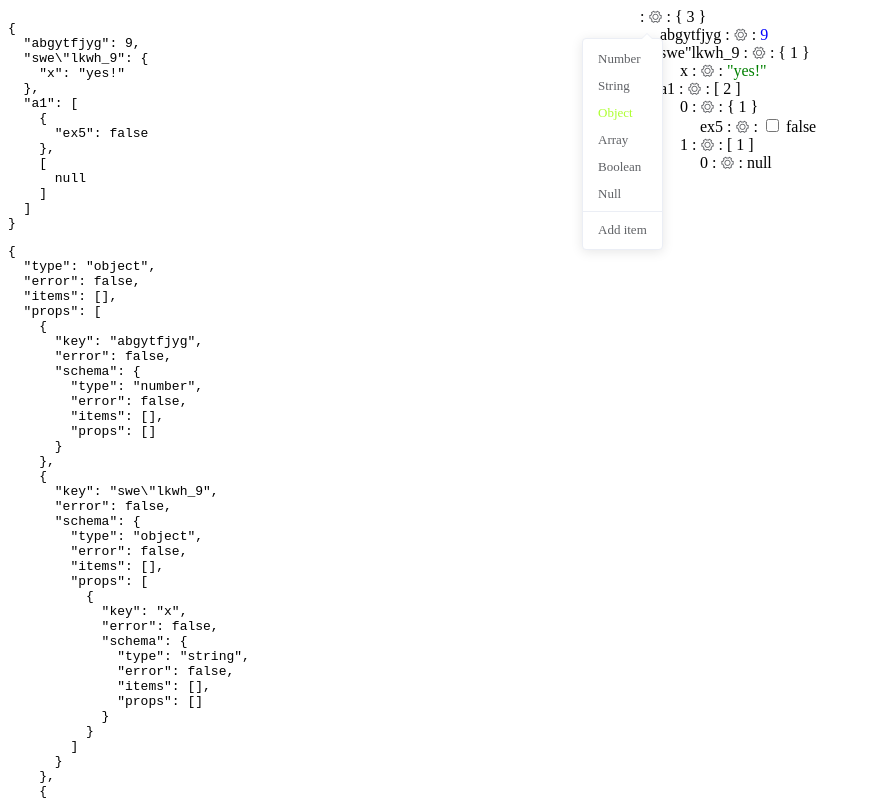
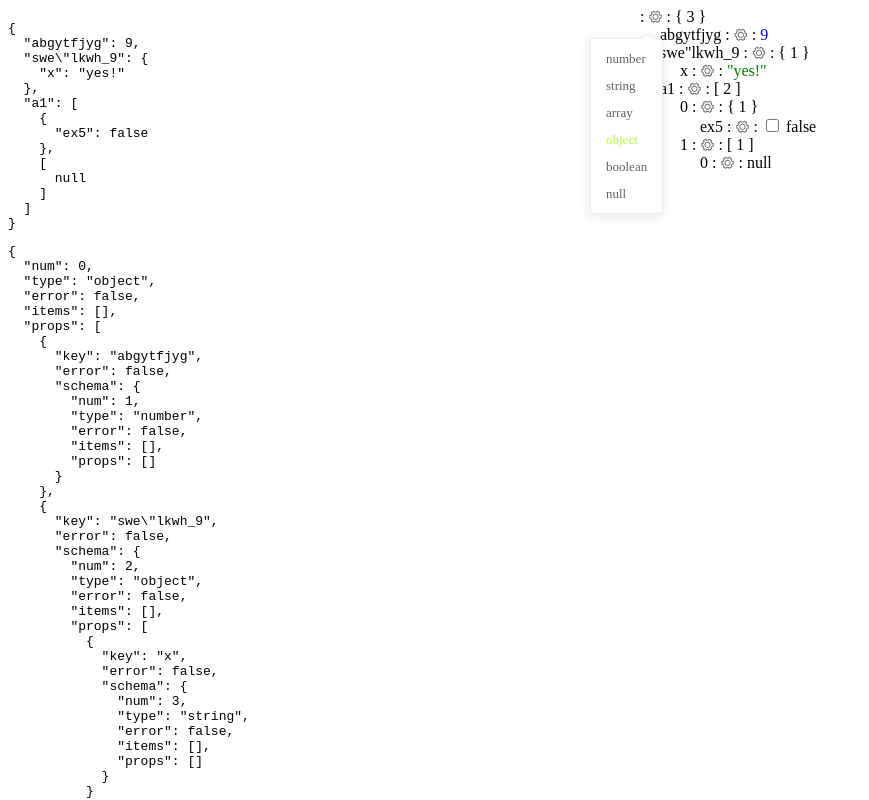
Before and after one commit to karudo/json-editor, a Vue app: page / in a window 1280 px wide. Both pictures are taken after a click on the button 655 px from the left and 17 px from the top of the page. Shown: the top 800 px of the page, without its empty margins (0-869 px from the left). Built offline with nearby package versions, Linux system fonts and the light colour scheme.

Commit message:
insert items to arrays

```diff
--- a/src/components/json-editor/json-editor-props-menu.vue
+++ b/src/components/json-editor/json-editor-props-menu.vue
@@ -7,15 +7,13 @@
     >
       <span class="el-dropdown-link"><i class="el-icon-setting"></i></span>
       <el-dropdown-menu slot="dropdown">
-        <el-dropdown-item v-for="t in types"
-                          :key="t.key"
-                          :command="t.key"
-                          :class="schema.type === t.key && 'selected-item'"
+        <el-dropdown-item v-for="(t, idx) in menuItems"
+                          :key="t.title"
+                          :command="idx"
+                          :class="t.selected && 'selected-item'"
+                          :divided="t.divided"
         >
           {{t.title}}
-        </el-dropdown-item>
-        <el-dropdown-item command="addItem" divided>
-          Add item
         </el-dropdown-item>
       </el-dropdown-menu>
     </el-dropdown>
@@ -24,24 +22,11 @@
 </template>
 
 <script>
-import {symbolTypeEditor, symbolObjectEditor} from './symbols'
 export default {
   props: {
-    schema: {
-      type: null
-    },
-    extraItems: {
+    menuItems: {
       type: Array,
       default: () => []
-    }
-  },
-  inject: {
-    typeEditor: {
-      from: symbolTypeEditor
-    },
-    objectEditor: {
-      from: symbolObjectEditor,
-      default: 0
     }
   },
   data () {
@@ -68,12 +53,8 @@ export default {
     }
   },
   methods: {
-    handleCommand (cmd) {
-      if (cmd === 'addItem') {
-        this.objectEditor.addItem()
-      } else {
-        this.typeEditor.changeType(cmd)
-      }
+    handleCommand (idx) {
+      this.menuItems[idx].cb()
     }
   }
 }
--- a/src/components/json-editor/json-editor.vue
+++ b/src/components/json-editor/json-editor.vue
@@ -18,7 +18,9 @@ export default {
       [symbolRoot]: {
         setValue: this.setValue,
         changeKey: this.changeKey,
-        addItem: this.addItem
+        addItem: this.addItem,
+        insert: this.insert,
+        remove: this.remove
       }
     }
   },
@@ -41,6 +43,14 @@ export default {
     addItem (path, item) {
       const arr = getByPath(this.value, path)
       arr.push(item)
+    },
+    insert (path, idx, item) {
+      const arr = getByPath(this.value, path)
+      arr.splice(idx, 0, item)
+    },
+    remove (path, idx) {
+      const arr = getByPath(this.value, path)
+      arr.splice(idx, 1)
     }
   }
 }
--- a/src/components/json-editor/schema.js
+++ b/src/components/json-editor/schema.js
@@ -131,8 +131,10 @@ function getType (value) {
   return types.find(tn => typesCheckers[tn].checker(value))
 }
 
+let num = 0
 export function getEmptySchema (type) {
   return {
+    num: num++,
     type,
     error: false,
     items: [],
--- a/src/components/json-editor/type-editors/array.vue
+++ b/src/components/json-editor/type-editors/array.vue
@@ -2,16 +2,17 @@
   <div>
     <div>
       <slot name="name"></slot>
-      <json-editor-props-menu :schema="schema"/>
+      <json-editor-props-menu :menu-items="menuItems"/>
       [ {{schema.items.length}} ]
     </div>
     <div class="childrens">
       <component v-for="(item, idx) in schema.items"
+                 :is="`json-editor-${item.type}`"
+                 :key="`${idx}-${item.num}`"
                  :path="[...path, idx]"
-                 :key="item.key"
-                 :is="`json-editor-${item.type}`"
                  :schema="item"
                  :value="value[idx]"
+                 :parent-menu-items="getSubmenuItems(idx)"
       >
         <span slot="name">{{idx}}</span>
       </component>
@@ -33,6 +34,38 @@ export default {
         }
       }
     }
+  },
+  computed: {
+    arrayMenuItems () {
+      return [
+        ...this.menuItems,
+        {
+          divided: true,
+          title: 'Add item',
+          cb: this.addItem
+        }
+      ]
+    }
+  },
+  methods: {
+    addItem () {
+      this.schema.items.push(this.getEmptySchema('string'))
+      this.jsonEditor.addItem(this.path, '')
+    },
+    insert (idx) {
+      this.schema.items.splice(idx, 0, this.getEmptySchema('string'))
+      this.jsonEditor.insert(this.path, idx, '')
+    },
+    getSubmenuItems (idx) {
+      return [{
+        divided: true,
+        title: 'Insert before',
+        cb: () => this.insert(idx)
+      }, {
+        title: 'Insert after',
+        cb: () => this.insert(idx + 1)
+      }]
+    }
   }
 }
 </script>
--- a/src/components/json-editor/type-editors/boolean.vue
+++ b/src/components/json-editor/type-editors/boolean.vue
@@ -1,7 +1,7 @@
 <template>
   <div>
     <slot name="name"></slot>
-    <json-editor-props-menu :schema="schema"/>
+    <json-editor-props-menu :menu-items="menuItems"/>
     <input type="checkbox" v-model="cValue">
     {{strVal}}
   </div>
--- a/src/components/json-editor/type-editors/editor-mixin.js
+++ b/src/components/json-editor/type-editors/editor-mixin.js
@@ -6,7 +6,11 @@ export default {
   props: {
     path: Array,
     value: null,
-    schema: null
+    schema: null,
+    parentMenuItems: {
+      type: Array,
+      default: () => []
+    }
   },
   inject: {
     jsonEditor: {
@@ -28,6 +32,15 @@ export default {
       set (v) {
         this.jsonEditor.setValue(this.path, v)
       }
+    },
+    menuItems () {
+      return ['number', 'string', 'array', 'object', 'boolean', 'null'].map(tn => {
+        return {
+          cb: () => this.changeType(tn),
+          title: tn,
+          selected: tn === this.schema.type
+        }
+      }).concat(this.parentMenuItems)
     }
   },
   methods: {
--- a/src/components/json-editor/type-editors/null.vue
+++ b/src/components/json-editor/type-editors/null.vue
@@ -1,7 +1,7 @@
 <template>
   <div>
     <slot name="name"></slot>
-    <json-editor-props-menu :schema="schema"/>
+    <json-editor-props-menu :menu-items="menuItems"/>
     null
   </div>
 </template>
--- a/src/components/json-editor/type-editors/number.vue
+++ b/src/components/json-editor/type-editors/number.vue
@@ -1,7 +1,7 @@
 <template>
   <div>
     <slot name="name"></slot>
-    <json-editor-props-menu :schema="schema"/>
+    <json-editor-props-menu :menu-items="menuItems"/>
     <editable-span v-model="sValue" class="number"/>
   </div>
 </template>
--- a/src/components/json-editor/type-editors/object.vue
+++ b/src/components/json-editor/type-editors/object.vue
@@ -2,7 +2,7 @@
   <div>
     <div>
       <slot name="name"></slot>
-      <json-editor-props-menu :schema="schema"/>
+      <json-editor-props-menu :menu-items="menuItems"/>
       { {{schema.props.length}} }
     </div>
     <div class="childrens">
--- a/src/components/json-editor/type-editors/string.vue
+++ b/src/components/json-editor/type-editors/string.vue
@@ -1,7 +1,7 @@
 <template>
   <div>
     <slot name="name"></slot>
-    <json-editor-props-menu :schema="schema"/>
+    <json-editor-props-menu :menu-items="menuItems"/>
     <span class="value">"<editable-span v-model="cValue"/>"</span>
   </div>
 </template>
```
